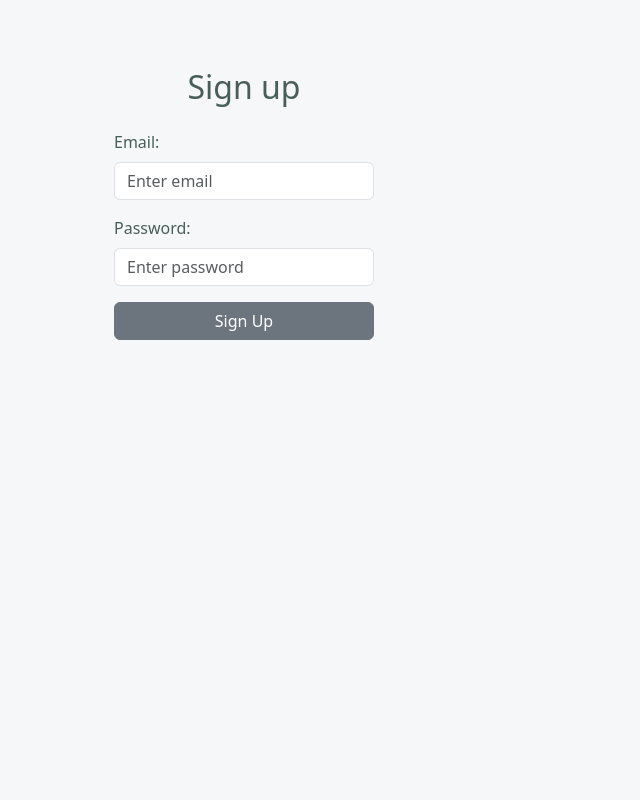
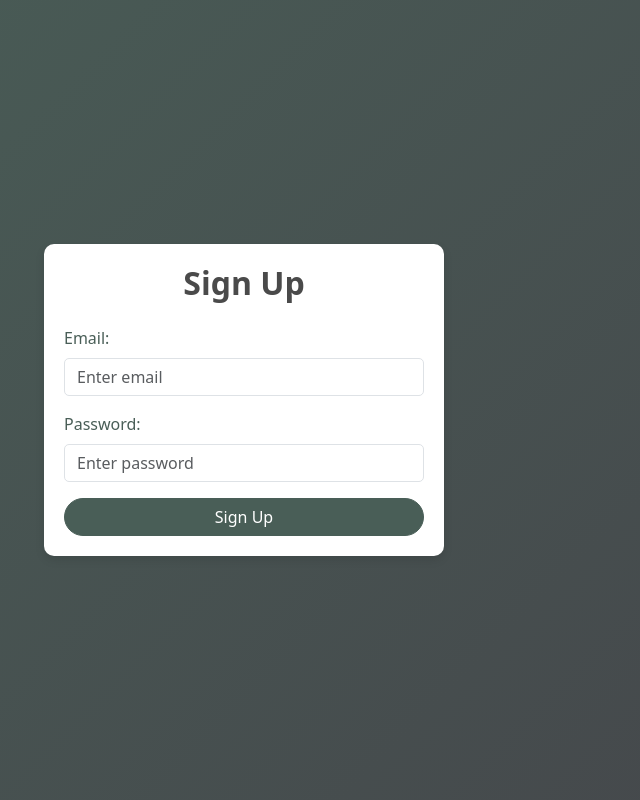
Before and after one commit to KentFarr/LangGO, a React (Create React App) app in the folder frontend/: page /signup in a window 1280 px wide. Shown: the whole page, without its empty margins (396-1036 px from the left). Built offline with nearby package versions, Linux system fonts and the light colour scheme; no server answers.

Commit message:
redesined sign up and login page also redesigned userdash with added feat of now loading past generations for future use

```diff
--- a/frontend/src/components/FileUpload.tsx
+++ b/frontend/src/components/FileUpload.tsx
@@ -3,7 +3,7 @@ import { extractTextFromPDF } from '../utils/pdfUtils';
 import { countWordFrequency, getTopWords, allWords } from '../utils/wordUtils';
 import generateMnemonicsAndWords from '../utils/FlashGenerator'; // Import the mnemonic generation function
 import FlashcardComponent from './FlashCard'; // Import the FlashcardComponent
-import { Button, Container, Row, Col, Spinner } from 'react-bootstrap'; // Using Bootstrap for layout and buttons
+import { Button, Container, Row, Col, Spinner, Form } from 'react-bootstrap'; // Using Bootstrap for layout and buttons
 
 const FileUpload: React.FC = () => {
   const [file, setFile] = useState<File | null>(null);
@@ -23,7 +23,7 @@ const FileUpload: React.FC = () => {
     if (!file) return;
 
     setLoading(true); // Set loading to true
-    setError(null);   // Reset any previous errors
+    setError(null); // Reset any previous errors
 
     try {
       // Step 1: Extract text from PDF
@@ -67,9 +67,24 @@ const FileUpload: React.FC = () => {
       <h2 className="text-center mb-4">Upload a PDF</h2>
       <Row className="justify-content-center">
         <Col md={6} className="text-center">
-          <input type="file" accept=".pdf" onChange={handleChange} className="form-control mb-3" />
+          <input
+            type="file"
+            accept=".pdf"
+            onChange={handleChange}
+            className="form-control mb-3"
+          />
           <Button onClick={handleUpload} disabled={loading} variant="primary">
-            {loading ? <Spinner as="span" animation="border" size="sm" role="status" aria-hidden="true" /> : 'Upload and Process'}
+            {loading ? (
+              <Spinner
+                as="span"
+                animation="border"
+                size="sm"
+                role="status"
+                aria-hidden="true"
+              />
+            ) : (
+              'Upload and Process'
+            )}
           </Button>
 
           {error && <div style={{ color: 'red', marginTop: '10px' }}>{error}</div>}
@@ -77,34 +92,34 @@ const FileUpload: React.FC = () => {
       </Row>
 
       <Row className="justify-content-center mt-4">
-        <Col md={6} className="text-center">
-          <label htmlFor="difficulty">Select Difficulty Level (1-5):</label>
-          <select
-            id="difficulty"
+        <Col md={6}>
+          <Form.Group className="mb-3">
+            <Form.Label>Select Difficulty Level (N1-N5):</Form.Label>
+            <Form.Select
               value={difficultyLevel}
               onChange={(e) => setDifficultyLevel(parseInt(e.target.value, 10))}
-            className="form-select mb-3"
             >
               <option value={1}>N1</option>
               <option value={2}>N2</option>
               <option value={3}>N3</option>
               <option value={4}>N4</option>
               <option value={5}>N5</option>
-          </select>
+            </Form.Select>
+          </Form.Group>
         </Col>
       </Row>
 
       <Row className="justify-content-center mt-4">
-        <Col md={6} className="text-center">
-          <label htmlFor="topWordsCount">Select Number of Top Words:</label>
-          <input
+        <Col md={6}>
+          <Form.Group className="mb-3">
+            <Form.Label>Select Number of Top Words:</Form.Label>
+            <Form.Control
               type="number"
-            id="topWordsCount"
               value={topWordsCount}
               onChange={(e) => setTopWordsCount(parseInt(e.target.value, 10))}
-            className="form-control mb-3"
               min="1"
             />
+          </Form.Group>
         </Col>
       </Row>
 
--- a/frontend/src/components/FlashCard.tsx
+++ b/frontend/src/components/FlashCard.tsx
@@ -89,12 +89,10 @@ const FlashcardComponent: React.FC<FlashcardComponentProps> = ({ flashcards }) =
                 {/* Front side of the card */}
                 <CardFace front>
                   <CardTitle>{flashcard.word}</CardTitle>
-                  <CardText>Tap to see mnemonic</CardText>
                 </CardFace>
 
                 {/* Back side of the card */}
                 <CardFace>
-                  <CardTitle>Mnemonic</CardTitle>
                   <CardText>{flashcard.mnemonic}</CardText>
                 </CardFace>
               </div>
--- /dev/null
+++ b/frontend/src/components/FlashcardList.tsx
@@ -0,0 +1,99 @@
+import React, { useState, useEffect } from 'react';
+import { useAuth } from '../hooks/useAuth';
+import { getFirestore, collection, query, getDocs } from 'firebase/firestore';
+import FlashcardComponent from '../components/FlashCard'; // Import the flashcard component
+
+interface Flashcard {
+  word: string;
+  mnemonic: string;
+}
+
+const FlashcardList: React.FC = () => {
+  const { user } = useAuth();
+  const [flashcards, setFlashcards] = useState<Flashcard[]>([]);
+  const [loading, setLoading] = useState(false);
+  const [error, setError] = useState<string | null>(null);
+
+  useEffect(() => {
+    if (user && user.uid) {
+      fetchFlashcards(user.uid); // Pass user.uid explicitly
+    }
+  }, [user]);
+
+  const fetchFlashcards = async (uid: string) => {
+    setLoading(true);
+    setError(null);
+
+    try {
+      const db = getFirestore();
+      console.log('Fetching flashcards from Firestore...');
+      const q = query(collection(db, 'users', uid, 'mnemonics')); // Ensure uid is passed as string
+      const querySnapshot = await getDocs(q);
+
+      const fetchedFlashcards: Flashcard[] = [];
+      const fetchedRelatedWords: Flashcard[] = [];
+
+      querySnapshot.forEach((doc) => {
+        const data = doc.data();
+        console.log('Document data:', data);
+
+        const { flashcards: topWordsArray, relatedWords: relatedWordsArray } = data;
+
+        // Extract the flashcards (top words)
+        if (topWordsArray) {
+          for (let i = 0; i < topWordsArray.length; i++) {
+            fetchedFlashcards.push({
+              word: topWordsArray[i].word,
+              mnemonic: topWordsArray[i].mnemonic,
+            });
+          }
+        }
+
+        // Extract the related words
+        if (relatedWordsArray) {
+          for (let i = 0; i < relatedWordsArray.length; i++) {
+            fetchedRelatedWords.push({
+              word: relatedWordsArray[i].word,
+              mnemonic: relatedWordsArray[i].mnemonic,
+            });
+          }
+        }
+      });
+
+      console.log('Fetched flashcards:', fetchedFlashcards);
+      console.log('Fetched related words:', fetchedRelatedWords);
+
+      // Combine flashcards and related words into one array
+      const combinedFlashcards = [...fetchedFlashcards, ...fetchedRelatedWords];
+      console.log('Combined flashcards:', combinedFlashcards);
+
+      setFlashcards(combinedFlashcards);
+    } catch (err) {
+      console.error('Error fetching flashcards:', err);
+      setError('Failed to fetch flashcards');
+    } finally {
+      setLoading(false);
+    }
+  };
+
+  if (loading) {
+    return <div>Loading...</div>;
+  }
+
+  if (error) {
+    return <div>{error}</div>;
+  }
+
+  return (
+    <div>
+      <h3 className='text-center'>All Flashcards</h3>
+      {flashcards.length > 0 ? (
+        <FlashcardComponent flashcards={flashcards} /> // Pass the combined flashcards to the component
+      ) : (
+        <div>No flashcards found.</div>
+      )}
+    </div>
+  );
+};
+
+export default FlashcardList;
--- a/frontend/src/components/LogIn.tsx
+++ b/frontend/src/components/LogIn.tsx
@@ -1,23 +1,82 @@
 import React, { useState } from 'react';
-import { getAuth, signInWithEmailAndPassword } from 'firebase/auth';
+import { getAuth, signInWithEmailAndPassword, sendPasswordResetEmail } from 'firebase/auth';
 import { initializeApp } from 'firebase/app';
 import firebaseConfig from '../firebaseConfig'; // Adjust the path to your firebaseConfig file
 import { useNavigate } from 'react-router-dom';
-import { Container, Form, Button, Alert} from 'react-bootstrap'; // Import Bootstrap components
+import { Container, Form, Button, Alert } from 'react-bootstrap'; // Import Bootstrap components
+import styled from 'styled-components';
 
 // Initialize Firebase
 const app = initializeApp(firebaseConfig);
 const auth = getAuth(app);
 
+// Styled Components for custom styles
+const StyledFormWrapper = styled.div`
+  display: flex;
+  justify-content: center;
+  align-items: center;
+  min-height: 100vh;
+  background: linear-gradient(135deg, #495E57, #45474B);
+
+  .login-form {
+    width: 100%;
+    max-width: 400px;
+    padding: 20px;
+    border-radius: 10px;
+    box-shadow: 0 4px 10px rgba(0, 0, 0, 0.1);
+    background-color: white;
+  }
+
+  h2 {
+    color: #4a4a4a;
+    font-weight: bold;
+  }
+
+  .form-control {
+    box-shadow: none;
+    border-radius: 5px;
+  }
+
+  .btn-primary {
+    background-color: #495E57;
+    border-color: #495E57;
+    border-radius: 50px;
+    transition: all 0.3s ease;
+
+    &:hover {
+      background-color: #F4CE14;
+      box-shadow: 0 4px 8px rgba(0, 0, 0, 0.2);
+    }
+  }
+
+  .alert {
+    font-size: 0.9rem;
+  }
+
+  .forgot-password {
+    text-align: center;
+    margin-top: 10px;
+    color: #4a6fa5;
+    cursor: pointer;
+
+    &:hover {
+      text-decoration: underline;
+      color: #F4CE14;
+    }
+  }
+`;
+
 const Login: React.FC = () => {
   const [email, setEmail] = useState('');
   const [password, setPassword] = useState('');
   const [error, setError] = useState<string | null>(null);
+  const [successMessage, setSuccessMessage] = useState<string | null>(null);
   const navigate = useNavigate();
 
   const handleLogin = async (event: React.FormEvent) => {
     event.preventDefault();
     setError(null);
+    setSuccessMessage(null);
 
     try {
       await signInWithEmailAndPassword(auth, email, password);
@@ -28,10 +87,28 @@ const Login: React.FC = () => {
     }
   };
 
+  const handleResetPassword = async () => {
+    setError(null);
+    setSuccessMessage(null);
+
+    if (!email) {
+      setError("Please enter your email address to reset your password.");
+      return;
+    }
+
+    try {
+      await sendPasswordResetEmail(auth, email);
+      setSuccessMessage("Password reset email has been sent. Please check your inbox.");
+    } catch (error: any) {
+      setError(error.message);
+    }
+  };
+
   return (
-    <Container className="d-flex justify-content-center mt-5">
-      <Form onSubmit={handleLogin} style={{ width: '300px' }}> {/* Set a fixed width for centering */}
-        <h2 className="mb-4 text-center">Login</h2> {/* Center the heading text */}
+    <StyledFormWrapper>
+      <Container className="d-flex justify-content-center">
+        <Form onSubmit={handleLogin} className="login-form">
+          <h2 className="mb-4 text-center">Login</h2>
           <Form.Group className="mb-3" controlId="formEmail">
             <Form.Label>Email:</Form.Label>
             <Form.Control
@@ -57,13 +134,29 @@ const Login: React.FC = () => {
           <Button variant="primary" type="submit" className="w-100">
             Login
           </Button>
+
           {error && (
             <Alert variant="danger" className="mt-3">
               {error}
             </Alert>
           )}
+
+          {successMessage && (
+            <Alert variant="success" className="mt-3">
+              {successMessage}
+            </Alert>
+          )}
+
+          <div
+            className="forgot-password"
+            onClick={handleResetPassword}
+          >
+            Forgot Password?
+          </div>
         </Form>
       </Container>
+    </StyledFormWrapper>
   );
 };
+
 export default Login;
--- a/frontend/src/components/SignUp.tsx
+++ b/frontend/src/components/SignUp.tsx
@@ -2,35 +2,87 @@ import React, { useState } from 'react';
 import { createUserWithEmailAndPassword, getAuth } from 'firebase/auth';
 import { initializeApp } from 'firebase/app';
 import firebaseConfig from '../firebaseConfig';
+import { useNavigate } from 'react-router-dom';
 import { Container, Form, Button, Alert } from 'react-bootstrap';
-
+import styled from 'styled-components';
 
 // Initialize Firebase
 const app = initializeApp(firebaseConfig);
 const auth = getAuth(app);
 
+// Styled Components for custom styles
+const StyledFormWrapper = styled.div`
+  display: flex;
+  justify-content: center;
+  align-items: center;
+  min-height: 100vh;
+  background: linear-gradient(135deg, #495E57, #45474B);
+
+  .signup-form {
+    width: 100%;
+    max-width: 400px;
+    padding: 20px;
+    border-radius: 10px;
+    box-shadow: 0 4px 10px rgba(0, 0, 0, 0.1);
+    background-color: white;
+  }
+
+  h2 {
+    color: #4a4a4a;
+    font-weight: bold;
+  }
+
+  .form-control {
+    box-shadow: none;
+    border-radius: 5px;
+  }
+
+  .btn-secondary {
+    background-color: #495E57;
+    border-color: #495E57;
+    border-radius: 50px;
+    transition: all 0.3s ease;
+
+    &:hover {
+      background-color: #F4CE14;
+      box-shadow: 0 4px 8px rgba(0, 0, 0, 0.2);
+    }
+  }
+
+  .alert {
+    font-size: 0.9rem;
+  }
+`;
 
 const SignUp: React.FC = () => {
   const [email, setEmail] = useState('');
   const [password, setPassword] = useState('');
   const [error, setError] = useState<string | null>(null);
+  const [successMessage, setSuccessMessage] = useState<string | null>(null);
+  const navigate = useNavigate();
 
   const handleSignUp = async (event: React.FormEvent) => {
     event.preventDefault();
     setError(null);
+    setSuccessMessage(null);
 
     try {
       await createUserWithEmailAndPassword(auth, email, password);
-      // Handle successful sign-up (e.g., redirect to profile page)
+      // Handle successful sign-up
+      setSuccessMessage("Account created successfully! Redirecting to login...");
+      setTimeout(() => {
+        navigate('/login'); // Redirect to login after a short delay
+      }, 3000); // 3 seconds delay before redirecting
     } catch (error: any) {
       setError(error.message);
     }
   };
 
   return (
-    <Container className="d-flex justify-content-center mt-5">
-      <Form onSubmit={handleSignUp} style={{ width: '300px', padding: '20px', borderRadius: '8px'}}> {/* Set a fixed width for centering */}
-        <h2 className="mb-4 text-center">Sign up</h2> {/* Center the heading text */}
+    <StyledFormWrapper>
+      <Container className="d-flex justify-content-center">
+        <Form onSubmit={handleSignUp} className="signup-form">
+          <h2 className="mb-4 text-center">Sign Up</h2>
           <Form.Group className="mb-3" controlId="formEmail">
             <Form.Label>Email:</Form.Label>
             <Form.Control
@@ -52,16 +104,26 @@ const SignUp: React.FC = () => {
               required
             />
           </Form.Group>
+
           <Button variant="secondary" type="submit" className="w-100">
             Sign Up
           </Button>
+
           {error && (
             <Alert variant="danger" className="mt-3">
               {error}
             </Alert>
           )}
+
+          {successMessage && (
+            <Alert variant="success" className="mt-3">
+              {successMessage}
+            </Alert>
+          )}
         </Form>
       </Container>
+    </StyledFormWrapper>
   );
 };
+
 export default SignUp;
--- a/frontend/src/pages/UserDash.tsx
+++ b/frontend/src/pages/UserDash.tsx
@@ -1,51 +1,108 @@
-import React from 'react';
+import React, { useState } from 'react';
 import { Navigate } from 'react-router-dom';
 import { useAuth } from '../hooks/useAuth';
 import FileUpload from '../components/FileUpload';
 import NavBar from '../components/NavBar';
+import FlashcardList from '../components/FlashcardList'; // Import the FlashcardList component
 import styled from 'styled-components';
 import { FontAwesomeIcon } from '@fortawesome/react-fontawesome';
 import { faUser, faCheckCircle } from '@fortawesome/free-solid-svg-icons';
+import { Button } from 'react-bootstrap'; // Import Bootstrap's Button
 
 const GradientWrapper = styled.div`
-  background: #45474B);
+  background: #F5F7F8;
   min-height: 100vh;
-  padding: 40px
-  color: white
+  padding: 60px 20px;
+  color: #495E57;
+  display: flex;
+  flex-direction: column;
+  justify-content: center;
+  align-items: center;
 `;
 
+const DashboardContainer = styled.div`
+  background-color: #fff;
+  border-radius: 15px;
+  box-shadow: 0 8px 16px rgba(0, 0, 0, 0.1);
+  padding: 40px;
+  width: 100%;
+  max-width: 1200px;
+  margin: 0 auto;
+`;
 
-// User Dashboard
+const Title = styled.h1`
+  font-size: 36px;
+  color: #495E57;
+  text-align: center;
+  margin-bottom: 30px;
+`;
+
+const SubTitle = styled.h2`
+  font-size: 24px;
+  color: #495E57;
+  text-align: center;
+  margin-bottom: 40px;
+`;
+
+const Footer = styled.footer`
+  margin-top: 50px;
+  text-align: center;
+  font-size: 14px;
+  color: #495E57;
+`;
+
+// Keep NavBar outside of GradientWrapper to prevent style overrides
+const NavBarWrapper = styled.div`
+  width: 100%;
+  position: absolute;
+  top: 0;
+`;
+
 const UserDash: React.FC = () => {
-  const { user, loading } = useAuth(); // Destructure loading state as well
+  const { user, loading } = useAuth();
+  const [showFlashcards, setShowFlashcards] = useState(false); // Manage flashcards display state
 
   if (loading) {
-    return <div>Loading...</div>; // Checking auth state
+    return <div>Loading...</div>;
   }
 
   if (!user) {
-    return <Navigate to="/login" />; // Redirect if not logged in
+    return <Navigate to="/login" />;
   }
 
   return (
-    <GradientWrapper>
-      <NavBar brand="LangGo" links={[{ name: 'Sign Up', href: '/signup' }, { name: 'Log In', href: '/login' }]} />
-      <div className="container">
-        <h1 className="text-center mb-4">
-          <FontAwesomeIcon icon={faUser} className="me-2" /> User Dashboard
-        </h1>
-        <h2 className="text-center mb-4">
-          <FontAwesomeIcon icon={faCheckCircle} className="me-2" /> Welcome, {user.email}
-        </h2>
-        <FileUpload />
-        <footer className="text-center mt-5">
-          <p>&copy; {new Date().getFullYear()} LangGo. All rights reserved </p>
-        </footer>
-      </div>
-    </GradientWrapper>
+    <>
+      {/* NavBar is separated and not affected by GradientWrapper styles */}
+      <NavBarWrapper>
+        <NavBar brand="LangGo" links={[{ name: 'Sign Up', href: '/signup' }, { name: 'Log In', href: '/login' }]} />
+      </NavBarWrapper>
 
+      <GradientWrapper>
+        <DashboardContainer>
+          <Title>
+            <FontAwesomeIcon icon={faUser} className="me-2" /> User Dashboard
+          </Title>
+          <SubTitle>
+            <FontAwesomeIcon icon={faCheckCircle} className="me-2" /> Welcome, {user.email}
+          </SubTitle>
+
+          <FileUpload />
+
+          {/* Add button to toggle flashcard display */}
+          <div className="text-center mt-4">
+            <Button onClick={() => setShowFlashcards(!showFlashcards)} variant="primary">
+              {showFlashcards ? 'Hide Past Flashcards' : 'Show Past Flashcards'}
+            </Button>
+          </div>
+
+          {/* Conditionally render the FlashcardList based on user action */}
+          {showFlashcards && <FlashcardList />}
+        </DashboardContainer>
+
+        <Footer>&copy; {new Date().getFullYear()} LangGo. All rights reserved</Footer>
+      </GradientWrapper>
+    </>
   );
 };
 
-
 export default UserDash;
```
Lines whose indentation alone changed are shown as unchanged.
